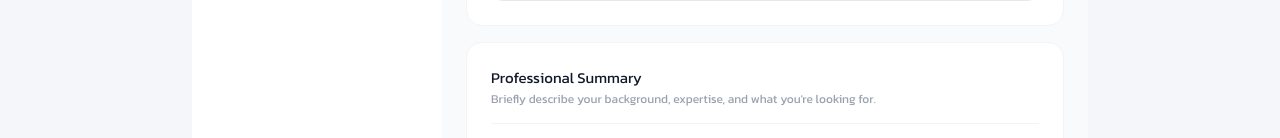
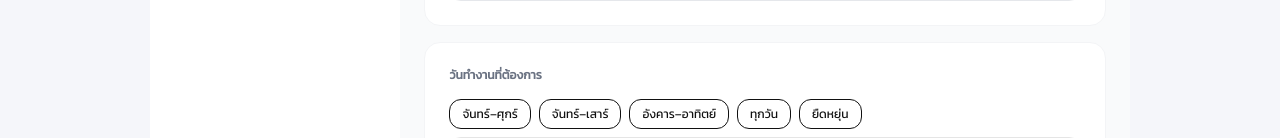
Before and after one commit to PatcharaPN/Partify, a Next.js app in the folder frontend/: page /profile/info in a window 1280 px wide. Shown: the part 753-891 px from the top of the page. Built offline with nearby package versions, Linux system fonts and the light colour scheme; no server answers.

Commit message:
feat(profile): add working days to candidate profile

```diff
--- a/frontend/app/(profile)/profile/info/page.tsx
+++ b/frontend/app/(profile)/profile/info/page.tsx
@@ -1,5 +1,8 @@
 "use client";
-import { PROVINCES_DISTRICTS } from "@/app/constants/jobLabels";
+import {
+  PROVINCES_DISTRICTS,
+  WORKING_DAYS_OPTIONS,
+} from "@/app/constants/jobLabels";
 import { useAlert } from "@/app/contexts/AlertModalContext";
 import { useAlertModal } from "@/app/hooks/useAlertModal";
 import { useCurrentUser } from "@/app/hooks/useCurrentUser";
@@ -183,7 +186,6 @@ const PersonalInfoPage = () => {
           </div>
         </div>
       </div>
-
       {/* ── ที่อยู่ ── */}
       <div className="bg-white border border-gray-100 rounded-2xl p-6 flex flex-col gap-4">
         <h2 className="text-[15px] font-medium text-gray-900">ที่อยู่</h2>
@@ -226,7 +228,6 @@ const PersonalInfoPage = () => {
           </div>
         </div>
       </div>
-
       {/* ── การทำงาน ── */}
       <div className="bg-white border border-gray-100 rounded-2xl p-6 flex flex-col gap-4">
         <h2 className="text-[15px] font-medium text-gray-900">การทำงาน</h2>
@@ -244,7 +245,27 @@ const PersonalInfoPage = () => {
           />
         </div>
       </div>
-
+      <div className="bg-white border border-gray-100 rounded-2xl p-6 flex flex-col gap-4">
+        <label className="text-xs font-semibold text-gray-500">
+          วันทำงานที่ต้องการ
+        </label>{" "}
+        <div className="flex flex-wrap gap-2">
+          {WORKING_DAYS_OPTIONS.map((d) => (
+            <button
+              type="button"
+              key={d}
+              className={`px-3 py-1.5 text-xs font-medium rounded-xl border transition-all `}
+            >
+              {d}
+            </button>
+          ))}{" "}
+          <input
+            type="text"
+            placeholder="หรือระบุเอง เช่น พุธ–อาทิตย์"
+            className="w-full px-4 py-2.5 text-sm rounded-xl border border-neutral-200 bg-neutral-50 text-gray-800 placeholder:text-neutral-300 focus:outline-none focus:border-blue-400 focus:bg-white transition-all"
+          />
+        </div>
+      </div>
       {/* ── Professional Summary ── */}
       <div className="bg-white border border-gray-100 rounded-2xl p-6 flex flex-col gap-4">
         <div>
@@ -271,7 +292,6 @@ const PersonalInfoPage = () => {
           </p>
         </div>
       </div>
-
       {/* ── Actions ── */}
       <div className="flex justify-end gap-2">
         <button
--- a/frontend/app/components/ui/StepSalary.tsx
+++ b/frontend/app/components/ui/StepSalary.tsx
@@ -18,10 +18,8 @@ type StepSalaryProps = {
 
 const StepSalary = ({ step, register, control, watch }: StepSalaryProps) => {
   const currency = watch("currency");
-  const salaryNegotiable = watch("salaryNegotiable");
   const workingDays = watch("workingDays");
-  const startDate = watch("startDate");
-  const closingDate = watch("closingDate");
+
   return (
     <motion.div
       key={step}
```
